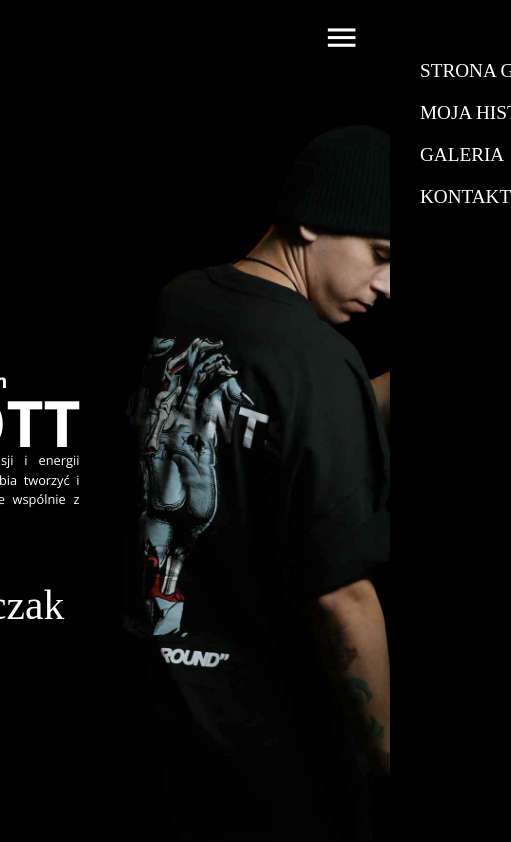
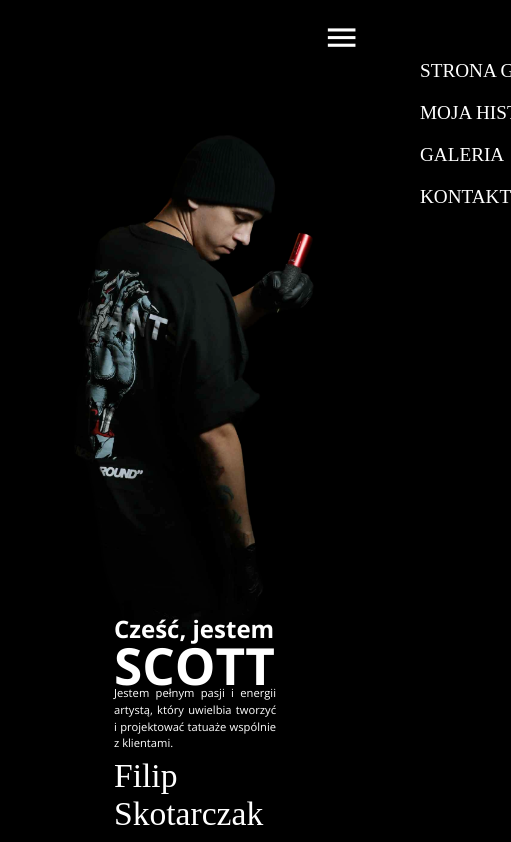
Before and after one commit to Xelo04/Tattoo-Portfolio-Scott, a React (Vite) app: page / in a window 390 px wide. Shown: the top 842 px of the page, 511 px wide, since content can reach past the window. Built offline with nearby package versions, Linux system fonts and the light colour scheme; a web font is replaced by a local one.

Commit message:
Improve responsive design for main home and short description components

```diff
--- a/src/components/main-home/mainHome.scss
+++ b/src/components/main-home/mainHome.scss
@@ -5,17 +5,33 @@
   align-items: center;
   height: 92vh;
   gap: 8%;
+  @media (max-width: 550px) {
+    flex-direction: column-reverse;
+    justify-content: flex-end;
+  }
   .writings {
     width: 200px;
     gap: 0px;
+    @media (max-width: 850px) {
+      width: 162px;
+    }
+    @media (max-width: 550px) {
+      margin-top: -80px;
+    }
     p {
       text-align: justify;
       font-size: 0.8em;
       line-height: 1.5;
       margin-bottom: 5px;
+      @media (max-width: 850px) {
+        font-size: 0.7em;
+      }
     }
     span {
       font-size: 2.6em;
+      @media (max-width: 850px) {
+        font-size: 2.1em;
+      }
     }
 
     h3,
@@ -26,9 +42,18 @@
     }
   }
   .image {
+    display: flex;
+    justify-content: center;
     img {
       width: 400px;
       height: auto;
+      @media (max-width: 850px) {
+        width: 300px;
+      }
+      @media (max-width: 550px) {
+        width: 80%;
+        max-height: 650px;
+      }
     }
   }
 }
--- a/src/components/short-description/shortDescription.scss
+++ b/src/components/short-description/shortDescription.scss
@@ -10,5 +10,9 @@
     font-size: 1.6em;
     width: 530px;
     text-align: center;
+    @media (max-width: 550px) {
+      width: 90%;
+      font-size: 1.1em;
+    }
   }
 }
--- a/src/styles/global.scss
+++ b/src/styles/global.scss
@@ -59,6 +59,9 @@
 h1 {
   font-size: 4em;
   margin-block: -15px;
+  @media (max-width: 850px) {
+    font-size: 3.2em;
+  }
 }
 
 h2 {
@@ -76,9 +79,9 @@ h3 {
   @media (max-width: 850px) {
     font-size: 1.5em;
   }
-  @media (max-width: 550px) {
-    font-size: 1.2em;
-  }
+  // @media (max-width: 550px) {
+  //   font-size: 1.2em;
+  // }
 }
 
 h4 {
```
